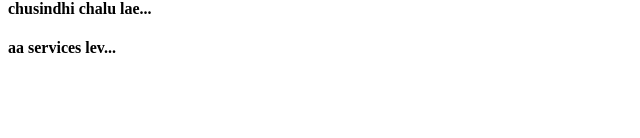
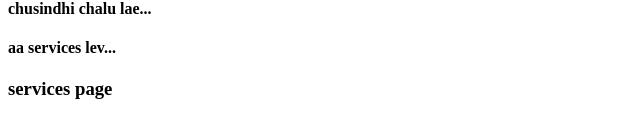
Before and after one commit to kottapallisravani/splitmat, a plain HTML site: page services.html in a window 1280 px wide. Shown: the part 218-356 px from the top of the page, without its empty margins (0-640 px from the left). Drawn offline with Linux system fonts and the light colour scheme.

Commit message:
adding index

```diff
--- a/services.html
+++ b/services.html
@@ -6,4 +6,5 @@
 <h4>jyo car service</h4>
 <h4> chusindhi chalu lae...</h4>
 <h4> aa services lev...</h4>
+<h3>services page</h3>
 </html>
```
